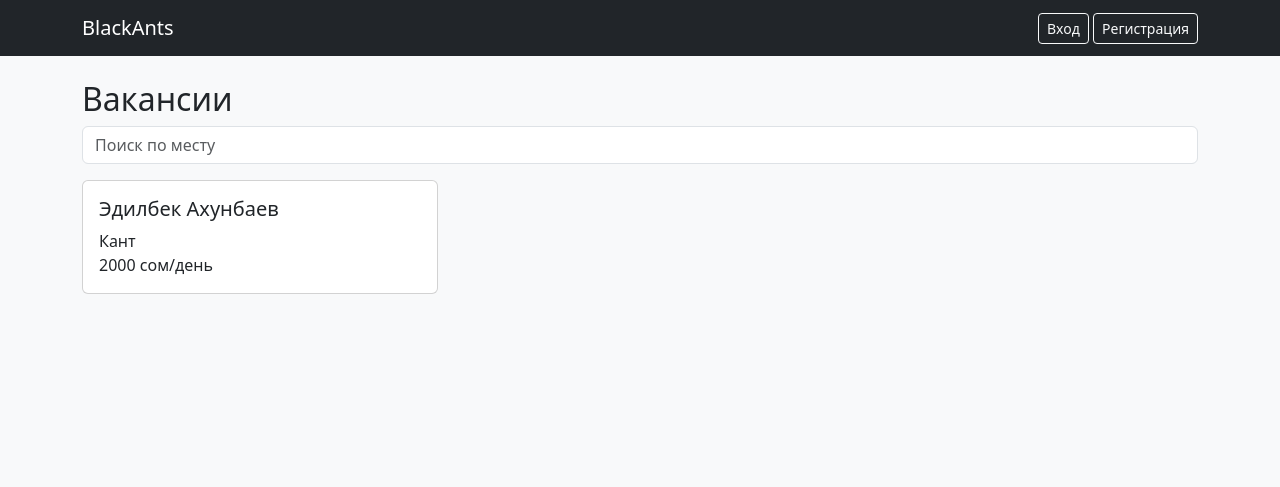
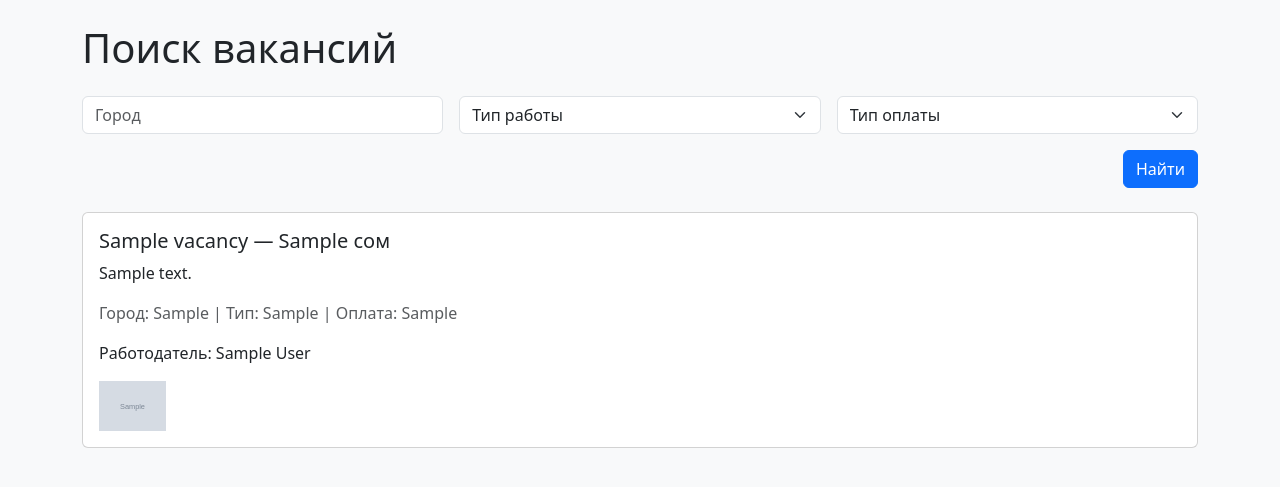
Before and after one commit to raimbkva/BlackAnts, a Flask app: page / in a window 1280 px wide. Shown: the top 487 px of the page. Run offline with Flask 3, Linux system fonts and the light colour scheme; tables that the repository leaves empty hold one stand-in row (values such as "Sample post"); grey boxes marked "Sample" are stand-in pictures.

Commit message:
добавление бд и улучшение уже имеющихся функций

```diff
--- a/app.py
+++ b/app.py
@@ -1,79 +1,131 @@
 from flask import Flask, render_template, request, redirect, url_for, session, send_from_directory
 from werkzeug.utils import secure_filename
-import os
-import json
+import sqlite3, os
 
 app = Flask(__name__)
-app.secret_key = 'your_secret_key'
+app.secret_key = 'supersecret'
 app.config['UPLOAD_FOLDER'] = 'uploads'
+ALLOWED_EXTENSIONS = {'png', 'jpg', 'jpeg', 'gif'}
 
-# Загрузка пользователей
-def load_users():
-    try:
-        with open('users.json', 'r', encoding='utf-8') as f:
-            return json.load(f)
-    except:
-        return []
+def allowed_file(filename):
+    return '.' in filename and filename.rsplit('.', 1)[1].lower() in ALLOWED_EXTENSIONS
 
-# Сохранение пользователей
-def save_users(users):
-    with open('users.json', 'w', encoding='utf-8') as f:
-        json.dump(users, f, indent=2, ensure_ascii=False)
+def get_db():
+    conn = sqlite3.connect('database.db')
+    conn.row_factory = sqlite3.Row
+    return conn
 
 @app.route('/')
 def index():
-    query = request.args.get('q', '')
-    users = load_users()
-    vacancies = [user for user in users if user.get('role') == 'работодатель']
-    if query:
-        vacancies = [v for v in vacancies if query.lower() in v.get('location', '').lower()]
+    city = request.args.get('city', '')
+    job_type = request.args.get('job_type', '')
+    payment_type = request.args.get('payment_type', '')
+
+    query = "SELECT v.*, u.first_name, u.last_name, u.photo FROM vacancies v JOIN users u ON v.user_id = u.id WHERE 1=1"
+    params = []
+
+    if city:
+        query += " AND v.location LIKE ?"
+        params.append(f"%{city}%")
+    if job_type:
+        query += " AND v.job_type = ?"
+        params.append(job_type)
+    if payment_type:
+        query += " AND v.payment_type = ?"
+        params.append(payment_type)
+
+    conn = get_db()
+    vacancies = conn.execute(query, params).fetchall()
+    conn.close()
     return render_template('index.html', vacancies=vacancies)
 
 @app.route('/register', methods=['GET', 'POST'])
 def register():
     if request.method == 'POST':
-        users = load_users()
-        data = dict(request.form)
-        data['photo'] = None
+        data = request.form
+        photo = request.files.get('photo')
+        filename = None
+        if photo and allowed_file(photo.filename):
+            filename = secure_filename(photo.filename)
+            photo.save(os.path.join(app.config['UPLOAD_FOLDER'], filename))
 
-        if 'photo' in request.files:
-            photo = request.files['photo']
-            if photo.filename != '':
-                filename = secure_filename(photo.filename)
-                path = os.path.join(app.config['UPLOAD_FOLDER'], filename)
-                photo.save(path)
-                data['photo'] = filename
-
-        users.append(data)
-        save_users(users)
+        conn = get_db()
+        conn.execute(
+            "INSERT INTO users (first_name, last_name, age, gender, role, location, salary, email, password, photo) VALUES (?, ?, ?, ?, ?, ?, ?, ?, ?, ?)",
+            (data['first_name'], data['last_name'], data['age'], data['gender'], data['role'],
+             data.get('location'), data.get('salary'), data['email'], data['password'], filename))
+        conn.commit()
+        conn.close()
         return redirect(url_for('login'))
     return render_template('register.html')
 
 @app.route('/login', methods=['GET', 'POST'])
 def login():
     if request.method == 'POST':
-        users = load_users()
-        for user in users:
-            if user['email'] == request.form['email'] and user['password'] == request.form['password']:
-                session['user'] = user
-                return redirect(url_for('profile'))
-        return 'Неверные данные'
+        conn = get_db()
+        user = conn.execute('SELECT * FROM users WHERE email = ? AND password = ?',
+                            (request.form['email'], request.form['password'])).fetchone()
+        conn.close()
+        if user:
+            session['user'] = dict(user)
+            return redirect(url_for('profile'))
     return render_template('login.html')
-
-@app.route('/profile')
-def profile():
-    if 'user' not in session:
-        return redirect(url_for('login'))
-    return render_template('profile.html', user=session['user'])
-
-@app.route('/uploads/<filename>')
-def uploaded_file(filename):
-    return send_from_directory(app.config['UPLOAD_FOLDER'], filename)
 
 @app.route('/logout')
 def logout():
     session.pop('user', None)
     return redirect(url_for('index'))
 
+@app.route('/profile')
+def profile():
+    if 'user' not in session:
+        return redirect(url_for('login'))
+    conn = get_db()
+    user_id = session['user']['id']
+    if session['user']['role'] == 'работодатель':
+        applications = conn.execute('SELECT * FROM messages WHERE receiver_id = ?', (user_id,)).fetchall()
+    else:
+        applications = conn.execute('SELECT * FROM messages WHERE sender_id = ?', (user_id,)).fetchall()
+    conn.close()
+    return render_template('profile.html', user=session['user'], applications=applications)
+
+@app.route('/add-vacancy', methods=['GET', 'POST'])
+def add_vacancy():
+    if 'user' not in session or session['user']['role'] != 'работодатель':
+        return redirect(url_for('login'))
+    if request.method == 'POST':
+        data = request.form
+        conn = get_db()
+        conn.execute(
+            "INSERT INTO vacancies (user_id, title, description, job_type, payment_type, location, salary) VALUES (?, ?, ?, ?, ?, ?, ?)",
+            (session['user']['id'], data['title'], data['description'], data['job_type'],
+             data['payment_type'], data['location'], data['salary']))
+        conn.commit()
+        conn.close()
+        return redirect(url_for('index'))
+    return render_template('add_vacancy.html')
+
+@app.route('/chat/<int:receiver_id>', methods=['GET', 'POST'])
+def chat(receiver_id):
+    if 'user' not in session:
+        return redirect(url_for('login'))
+    conn = get_db()
+    if request.method == 'POST':
+        text = request.form['text']
+        conn.execute('INSERT INTO messages (sender_id, receiver_id, text) VALUES (?, ?, ?)',
+                     (session['user']['id'], receiver_id, text))
+        conn.commit()
+    messages = conn.execute('''SELECT sender_id, text, timestamp FROM messages \
+                               WHERE (sender_id = ? AND receiver_id = ?) OR (sender_id = ? AND receiver_id = ?) \
+                               ORDER BY timestamp''',
+                            (session['user']['id'], receiver_id, receiver_id, session['user']['id'])).fetchall()
+    user = conn.execute('SELECT first_name, last_name FROM users WHERE id = ?', (receiver_id,)).fetchone()
+    conn.close()
+    return render_template('chat.html', messages=messages, receiver=user, receiver_id=receiver_id)
+
+@app.route('/uploads/<filename>')
+def uploaded_file(filename):
+    return send_from_directory(app.config['UPLOAD_FOLDER'], filename)
+
 if __name__ == '__main__':
     app.run(debug=True)
--- a/templates/index.html
+++ b/templates/index.html
@@ -1,23 +1,56 @@
-{% extends 'layout.html' %}
-{% block title %}Главная{% endblock %}
-{% block content %}
-<h2>Вакансии</h2>
-<form method="get" class="mb-3">
-  <input type="text" name="q" placeholder="Поиск по месту" class="form-control">
+<!DOCTYPE html>
+<html lang="ru">
+<head>
+    <meta charset="UTF-8">
+    <title>BlackAnts - Главная</title>
+    <link href="https://cdn.jsdelivr.net/npm/bootstrap@5.3.0/dist/css/bootstrap.min.css" rel="stylesheet">
+</head>
+<body class="bg-light">
+<div class="container py-4">
+    <h1 class="mb-4">Поиск вакансий</h1>
+    <form class="row g-3 mb-4" method="get">
+        <div class="col-md-4">
+            <input type="text" class="form-control" name="city" placeholder="Город">
+        </div>
+        <div class="col-md-4">
+            <select class="form-select" name="job_type">
+                <option value="">Тип работы</option>
+                <option>Полная занятость</option>
+                <option>Частичная</option>
+                <option>Разовая</option>
+            </select>
+        </div>
+        <div class="col-md-4">
+            <select class="form-select" name="payment_type">
+                <option value="">Тип оплаты</option>
+                <option>Почасовая</option>
+                <option>За день</option>
+                <option>Договорная</option>
+            </select>
+        </div>
+        <div class="col-12 text-end">
+            <button type="submit" class="btn btn-primary">Найти</button>
+        </div>
     </form>
-<div class="row">
+
     {% for v in vacancies %}
-  <div class="col-md-4">
-    <div class="card">
+    <div class="card mb-3">
+        <div class="card-body">
+            <h5 class="card-title">{{ v.title }} — {{ v.salary }} сом</h5>
+            <p class="card-text">{{ v.description }}</p>
+            <p class="text-muted">Город: {{ v.location }} | Тип: {{ v.job_type }} | Оплата: {{ v.payment_type }}</p>
+            <p>Работодатель: {{ v.first_name }} {{ v.last_name }}</p>
             {% if v.photo %}
-      <img src="{{ url_for('uploaded_file', filename=v.photo) }}" class="card-img-top" alt="Фото">
+                <img src="{{ url_for('uploaded_file', filename=v.photo) }}" alt="Фото" style="height: 50px;">
             {% endif %}
-      <div class="card-body">
-        <h5 class="card-title">{{ v.first_name }} {{ v.last_name }}</h5>
-        <p class="card-text">{{ v.location }}<br>{{ v.salary }} сом/день</p>
+            {% if session.user and session.user.role == 'соискатель' %}
+                <a href="{{ url_for('chat', receiver_id=v.user_id) }}" class="btn btn-outline-success btn-sm">Написать</a>
+            {% endif %}
         </div>
     </div>
-  </div>
+    {% else %}
+    <p>Вакансии не найдены</p>
     {% endfor %}
 </div>
-{% endblock %}
+</body>
+</html>
```
Also changed, not shown: templates/add_vacancy.html (added, +30 -0 lines), templates/chat.html (added, +22 -0 lines), templates/login.html (+18 -10 lines), templates/profile.html (+20 -16 lines), templates/register.html (+24 -16 lines), database.db (added). Lines whose indentation alone changed are shown as unchanged.
